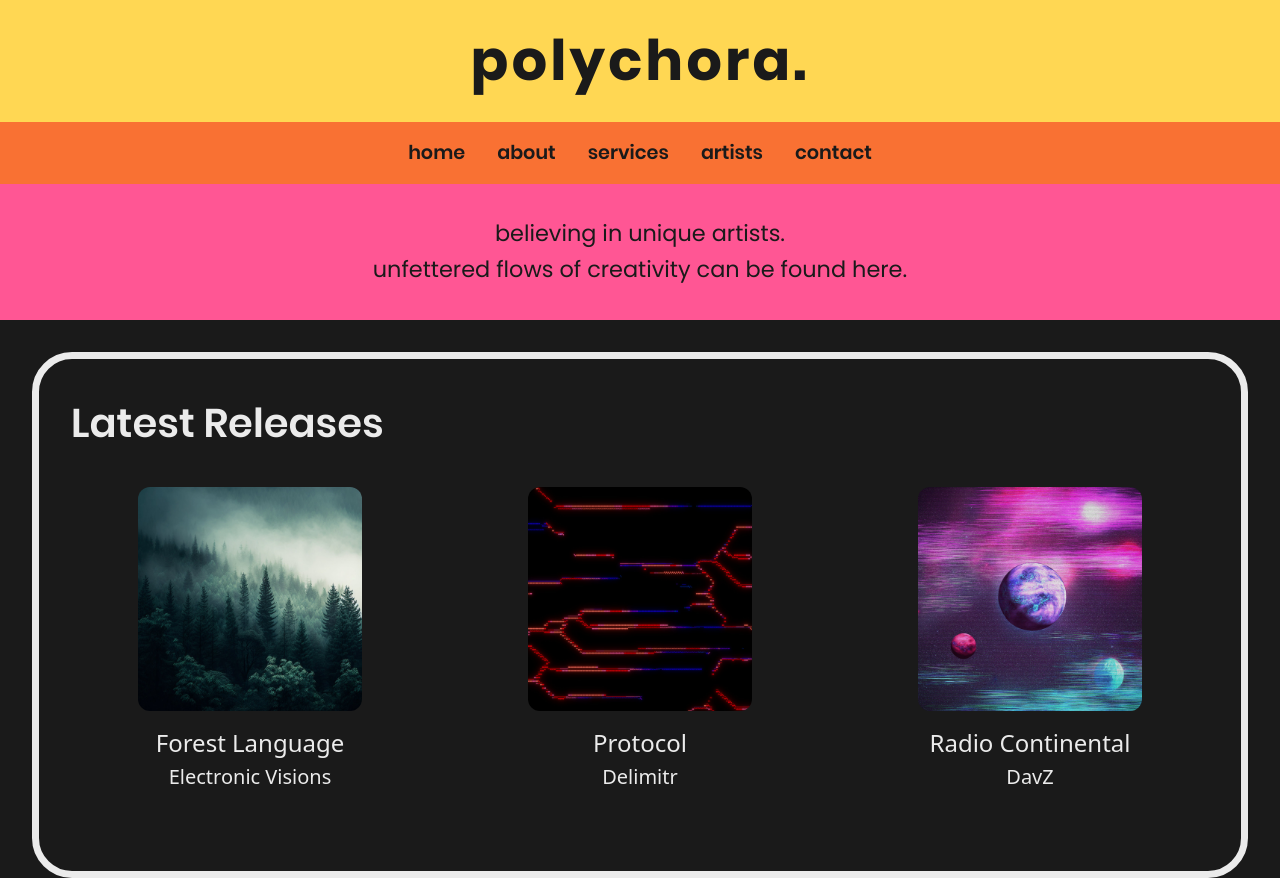
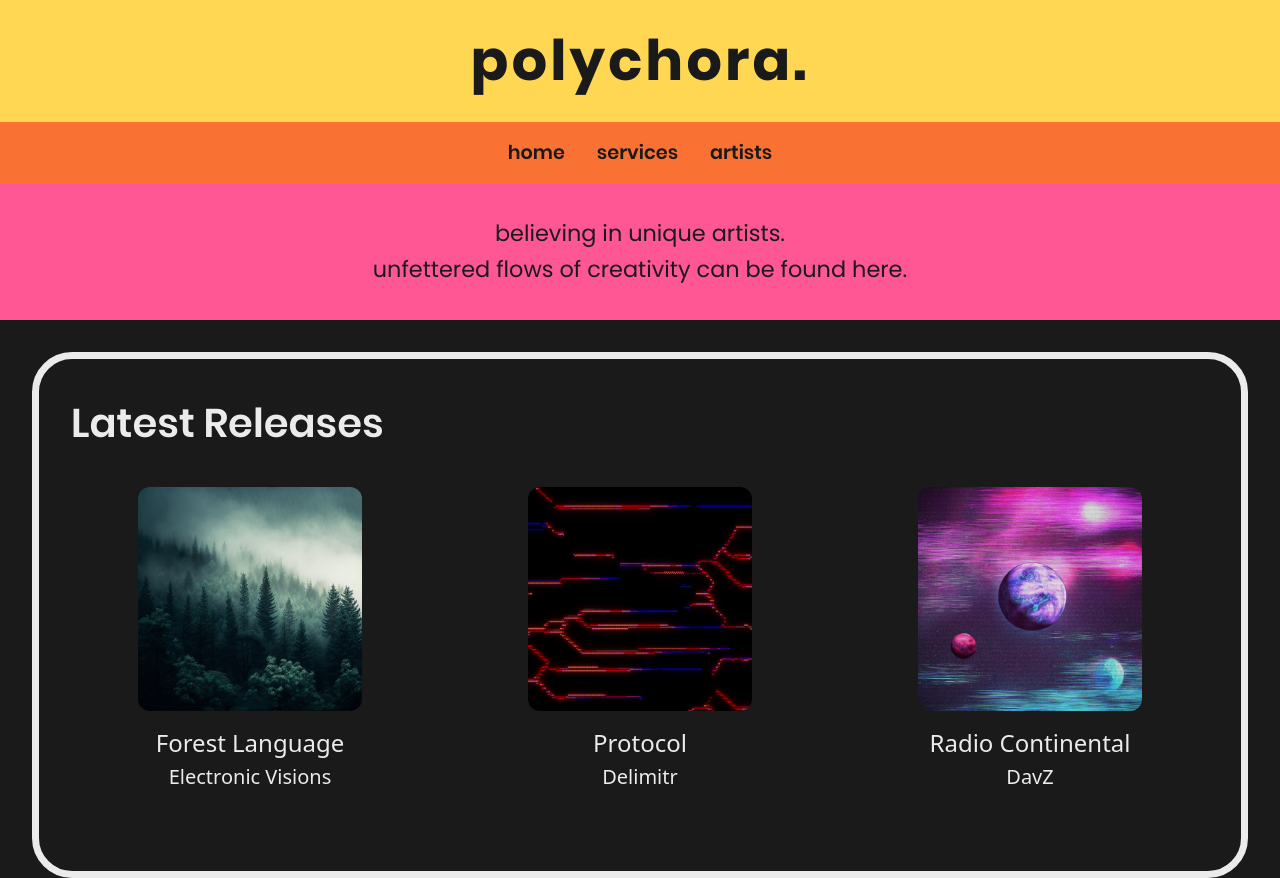
Before and after one commit to npgy/polychora-website, an Astro site: page / in a window 1280 px wide. Shown: the top 878 px of the page. Built offline with nearby package versions, Linux system fonts and the light colour scheme; Astro itself is replaced by a stand-in of ours; a web font is replaced by a local one.

Commit message:
cleanup navbar

```diff
--- a/src/layouts/MainLayout.astro
+++ b/src/layouts/MainLayout.astro
@@ -144,10 +144,8 @@
     <nav>
       <ul>
         <li><a href="#home">home</a></li>
-        <li><a href="#about">about</a></li>
         <li><a href="#services">services</a></li>
         <li><a href="#artists">artists</a></li>
-        <li><a href="#contact">contact</a></li>
       </ul>
     </nav>
 
```
